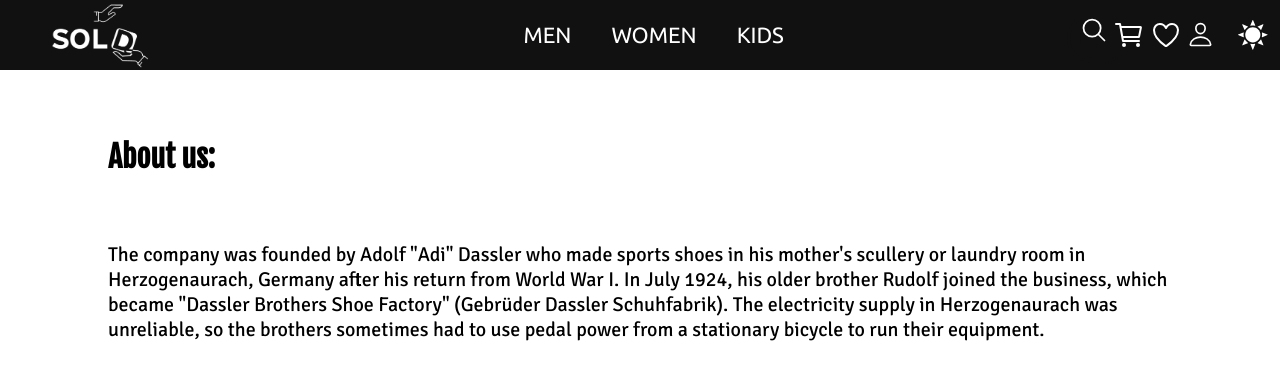
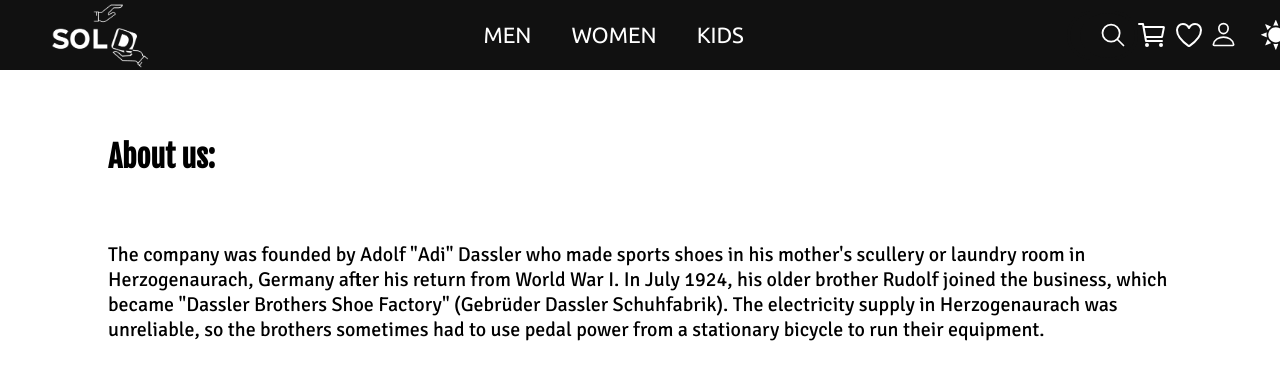
Before and after one commit to denyshub/SoldSToreOz, a React (Create React App) app: page / in a window 1280 px wide. Shown: the top 380 px of the page. Built offline with nearby package versions, Linux system fonts and the light colour scheme; a web font is replaced by a local one.

Commit message:
mobile nav done, made better desktop navbar experience

```diff
--- a/src/App.js
+++ b/src/App.js
@@ -22,9 +22,9 @@ function App(props) {
   return (
     <BrowserRouter>
       <ShopContextProvider>
-        <Route exact path="/" render={() => <Header  Page="MEN" Link="men"/>} />
-        <Route exact path="/men" render={() => <Header Page="HOME" Link="" />} />
-        <Route exact path="/profile" render={() => <Header Page="MEN" AddPage = 'HOME' Link="men" AddLink = '' />} />
+        <Route exact path="/" render={() => <Header  FirstPage="men" FirstPath = 'men' SecondPage = 'women' ThirdPage = 'kids'/>} />
+        <Route exact path="/men" render={() => <Header FirstPage="home" FirstPath = '' SecondPage = 'women' ThirdPage = 'kids' />} />
+        <Route exact path="/profile" render={() => <Header FirstPage="home" SecondPage ='men' ThirdPage = 'women' ForthPage = 'kids'/>} />
         <Route exact path="/" component={FullMainPage} />
         <Route
           path="/men"
--- a/src/Header/Header.jsx
+++ b/src/Header/Header.jsx
@@ -3,10 +3,20 @@ import LogoHeader from "./logoHeader";
 import styles from "./Header.module.css";
 import { NavLink } from "react-router-dom";
 import { useState } from "react";
-import '../syles/MOBILENAVTEMP.css'
+import "../syles/MOBILENAVTEMP.css";
 const Header = (props) => {
-  const path = "/" + props.Link;
-  const addPath = "/" + props.AddLink;
+  let firstPath = "/" + props.FirstPage;
+  if (props.FirstPage.toLowerCase()=='home'){
+    firstPath = ''
+  }
+  const secondPath = "/" + props.SecondPage;
+  const thirdPath = "/" + props.ThirdPage;
+  const forthPath = "/" + props.ForthPage;
+  const firstPage = props.FirstPage;
+
+  const secondPage = props.SecondPage;
+  const thirdPage = props.ThirdPage;
+  const fortPage = props.ForthPage;
   const [drop, setDrop] = useState(false);
 
   return (
@@ -17,23 +27,23 @@ const Header = (props) => {
           <nav>
             <ul className={styles.nav__links}>
               <li>
-                <NavLink to={addPath} className={styles.navStyle}>
-                  {props.AddPage}
+                <NavLink to={firstPath} className={styles.navStyle}>
+                 {firstPage}
                 </NavLink>
               </li>
               <li>
-                <NavLink to={path} className={styles.navStyle}>
-                  {props.Page}
+                <NavLink to={secondPath} className={styles.navStyle}>
+                  {secondPage}
                 </NavLink>
               </li>
               <li>
-                <NavLink to="/women" className={styles.navStyle}>
-                  WOMEN
+                <NavLink to={thirdPath} className={styles.navStyle}>
+                  {thirdPage}
                 </NavLink>
               </li>
               <li>
-                <NavLink to="/children" className={styles.navStyle}>
-                  KIDS
+                <NavLink to={forthPath} className={styles.navStyle}>
+                  {fortPage}
                 </NavLink>
               </li>
             </ul>
@@ -47,12 +57,12 @@ const Header = (props) => {
                 name=""
                 placeholder="  Search..."
               ></input>
-              <NavLink
-                to=""
+              <a
+
                 className={`${styles.search_btn} ${styles.iconMen} ${styles.search} ${styles.hoverIcons}`}
               >
                 <ion-icon name="search-outline"></ion-icon>
-              </NavLink>
+              </a>
             </div>
 
             <NavLink
@@ -81,10 +91,10 @@ const Header = (props) => {
             <div className={styles.mobileNavButtonDiv}>
               {" "}
               <button
-               onClick={() => {
-                setDrop(!drop);
-              }}
-                className={styles.menuButton + " " + styles.menuMobileIcon}
+                onClick={() => {
+                  setDrop(!drop);
+                }}
+                className={styles.menuButton + " " + 'menuMobileIcon' }
               >
                 {" "}
                 <ion-icon name="menu-outline"></ion-icon>
@@ -159,11 +169,26 @@ const Header = (props) => {
           </div>
         </div>
       </header>
-      <div className={`dropNavbar ${drop ? "active" : "inactive"}`} >
-        <div className="mobileNavRow"><NavLink className="linksMobile" to = '/men'>MEN</NavLink></div>
-        <div className="mobileNavRow"> <NavLink className="linksMobile" to = '/women'>WOMEN</NavLink></div>
-        <div className="mobileNavRow"><NavLink className="linksMobile" to = '/kids'>KIDS</NavLink></div>
-        {/* <div><NavLink>MEN</NavLink></div> */}
+      <div className={`dropNavbar ${drop ? "active" : "inactive"}`}>
+        <div className="mobileNavRow">
+          <NavLink className="linksMobile" to = {firstPath} >{firstPage}</NavLink>
+        </div>
+        <div className="mobileNavRow">
+          <NavLink className="linksMobile" to={secondPath}>
+            {secondPage}
+          </NavLink>
+        </div>
+        <div className="mobileNavRow">
+          {" "}
+          <NavLink className="linksMobile" to={thirdPath}>
+            {thirdPage}
+          </NavLink>
+        </div>
+        <div className="mobileNavRow">
+          <NavLink className="linksMobile" to={forthPath}>
+            {fortPage}
+          </NavLink>
+        </div>
       </div>
     </>
   );
--- a/src/Header/Header.module.css
+++ b/src/Header/Header.module.css
@@ -33,6 +33,7 @@ header {
   display: inline-block;
   padding: 0 20px;
   font-size: larger;
+  text-transform: uppercase;
 }
 
 .nav__links li a {
@@ -54,9 +55,7 @@ header {
   align-items: center;
   margin-left: 20px;
 }
-button:hover {
-  background-color: gray;
-}
+
 
 .navStyle {
   font-family: Ubuntu;
@@ -83,9 +82,9 @@ button:hover {
 }
 
 .search_box {
-  margin-right: -20px;
+  margin-right: -7px;
   color: white;
-  margin-top: 6px;
+
   border: 3px solid #111;
   height: 43px;
   border-radius: 41px;
@@ -107,6 +106,7 @@ button:hover {
 }
 
 .search_btn {
+  padding-left: 10px;
   display: flex;
   color: white;
   width: 45px;
@@ -180,26 +180,3 @@ button:hover {
     display: none;
   }
 }
-.mobileNavButtonDiv {
-  width: 100px;
-  height: 50px;
-}
-
-.menuMobileIcon {
-  font-size: 2rem;
-  color: white;
-}
-
-.menuButton {
-  height: 50px;
-  width: 50px;
-  display: flex;
-  align-items: center;
-  justify-content: center;
-
-  border-radius: 50px;
-}
-
-.menuButton:checked {
-  background-color: gray;
-}
--- a/src/syles/MOBILENAVTEMP.css
+++ b/src/syles/MOBILENAVTEMP.css
@@ -7,34 +7,50 @@
 }
 
 .dropNavbar {
-  position: absolute;
+  position: relative;
+  z-index: 10000;
   width: 100%;
  display: flex;
  flex-direction: column;
  gap: 2em;
   height: auto;
-  opacity: 0.8;
+
   margin-top: 69px;
   background-color: #111;
   border-radius: 0 0  50px 50px;
-  transition: 0.8s ease;
+  transition: 0.5s ease;
+}
+
+.menuMobileIcon {
+  font-size: 2rem;
+  color: white;
+  margin-top: 5px;
+}
+
+.dropNavbar.active > .menuButton{
+  color: gray;
+}
+.dropNavbar.inactive > .menuButton{
+  color: white;
 }
 
 .dropNavbar.active{
   opacity: 1;
 
-  transition: 0.8s ease;
+
   visibility: 1;
 }
 
 .dropNavbar.inactive {
   opacity: 0;
   visibility: hidden;
-  transition: 0.8s ease;
+
 }
 
 .linksMobile{
   color: white;
+  text-transform: uppercase;
+  transition: 0.5s;
 }
 .linksMobile:checked{
 transform: scale(0.8);
@@ -47,3 +63,33 @@ transform: scale(0.8);
   justify-content: center;
  padding-bottom: 10px;
 }
+
+@media screen and (min-width: 880px) {
+  .dropNavbar{
+    display: none;
+  }
+}
+
+.linksMobile:hover{
+  color: gray;
+
+  transform: scale(0.9);
+}
+
+.menuButton {
+  height: 100%;
+  width: 50px;
+  display: flex;
+  align-items: center;
+  justify-content: center;
+
+  border-radius: 50px;
+}
+
+.mobileNavButtonDiv {
+  width: 100px;
+  height: 100%;
+  display: flex;
+  align-items: center;
+  justify-content: center;
+}
```
